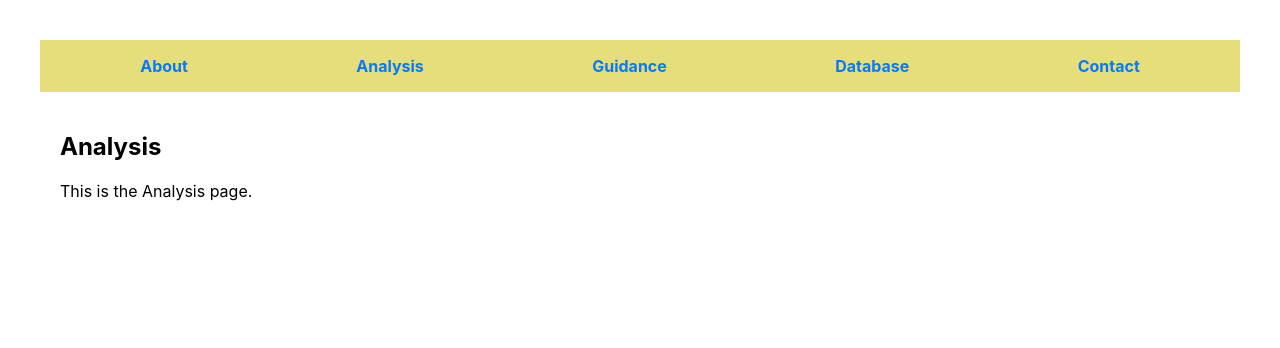
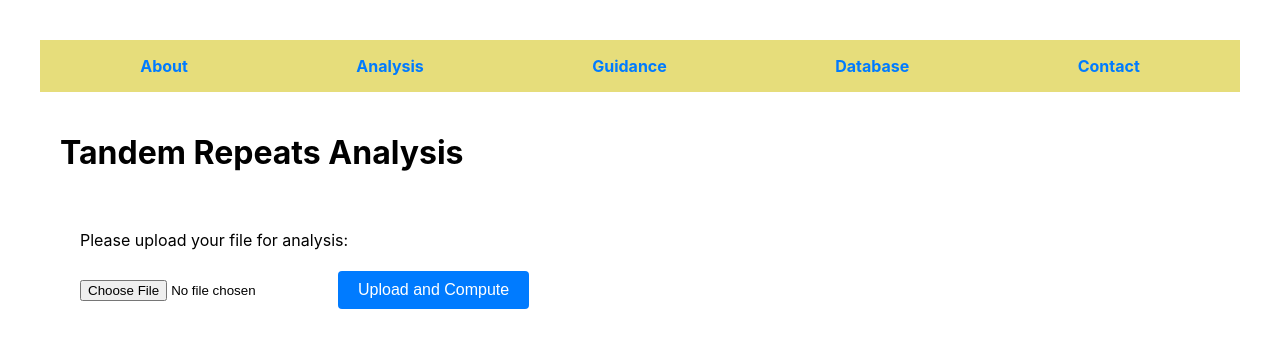
Before and after one commit to rayljc/my-website, a React (Create React App) app: page /analysis in a window 1280 px wide. Shown: the top 348 px of the page. Built offline with nearby package versions, Linux system fonts and the light colour scheme.

Commit message:
Add Analysis page

```diff
--- a/src/components/Analysis.js
+++ b/src/components/Analysis.js
@@ -1,10 +1,64 @@
-import React from 'react';
+import React, { useState } from 'react';
 
 const Analysis = () => {
+  const [selectedFile, setSelectedFile] = useState(null);
+  const [report, setReport] = useState(null);
+
+  const handleFileChange = (event) => {
+    setSelectedFile(event.target.files[0]);
+  };
+
+  const handleUpload = () => {
+    if (selectedFile) {
+      console.log("Uploading:", selectedFile);
+      alert(`File uploaded: ${selectedFile.name}`);
+      alert("Computation in progress");
+
+      // Simulate computation process
+      setTimeout(() => {
+        // Set a mock report after "computation"
+        setReport({
+          fileName: selectedFile.name,
+          findings: [
+            "Finding 1: Lorem ipsum dolor sit amet, consectetur adipiscing elit.",
+            "Finding 2: Vivamus luctus urna sed urna ultricies ac tempor dui sagittis.",
+            "Finding 3: In condimentum facilisis porta.",
+          ],
+          conclusion:
+            "The uploaded file shows significant results that align with the expected outcomes.",
+        });
+      }, 2000); // Adjust the delay as needed
+    } else {
+      alert("No file selected!");
+    }
+  };
+
   return (
-    <div>
-      <h2>Analysis</h2>
-      <p>This is the Analysis page.</p>
+    <div className="analysis-container">
+      <h1>Tandem Repeats Analysis</h1>
+
+      {/* File Upload Section */}
+      <div className="upload-section">
+        <p>Please upload your file for analysis:</p>
+        <input type="file" onChange={handleFileChange} />
+        <button onClick={handleUpload}>Upload and Compute</button>
+        {selectedFile && <p>Selected file: {selectedFile.name}</p>}
+      </div>
+
+      {/* Report Section */}
+      {report && (
+        <div className="report-container">
+          <h2>Analysis Report</h2>
+          <p><strong>File:</strong> {report.fileName}</p>
+          <p><strong>Analysis Summary:</strong></p>
+          <ul>
+            {report.findings.map((finding, index) => (
+              <li key={index}>{finding}</li>
+            ))}
+          </ul>
+          <p><strong>Conclusion:</strong> {report.conclusion}</p>
+        </div>
+      )}
     </div>
   );
 };
--- a/src/components/Contact.js
+++ b/src/components/Contact.js
@@ -50,7 +50,7 @@ const Contact = () => {
 
   return (
     <div>
-      <h2>Contact</h2>
+      <h2>Contact Us</h2>
 
            {/* Icons Row */}
       <div style={styles.container}>
--- a/src/components/Database.js
+++ b/src/components/Database.js
@@ -3,7 +3,7 @@ import React from 'react';
 const Database = () => {
   return (
     <div>
-      <h2>Database</h2>
+      <h2>Tandem Repeats Database</h2>
 
       {/* First 5x3 Table (No Borders) */}
       <table style={styles.noBorderTable}>
```
